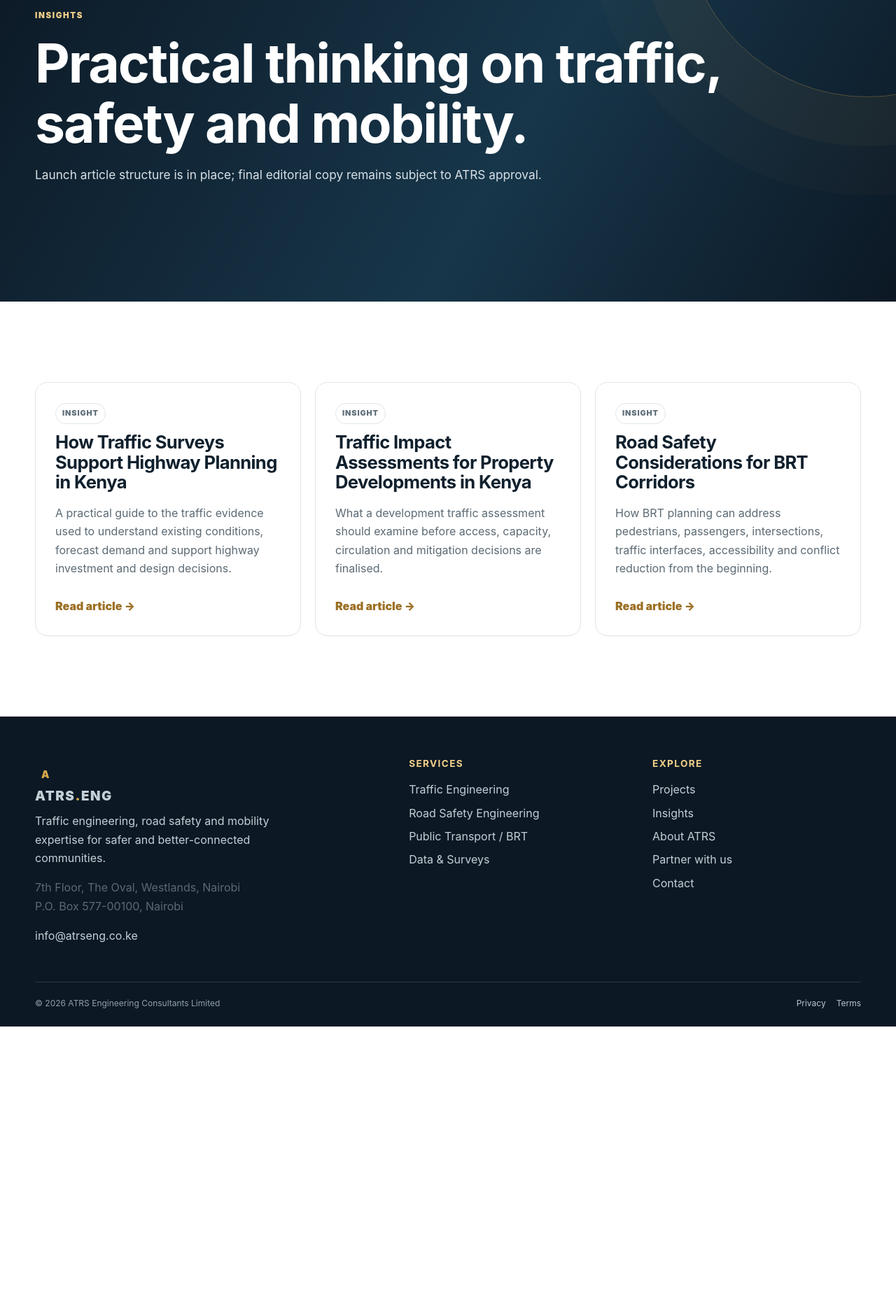
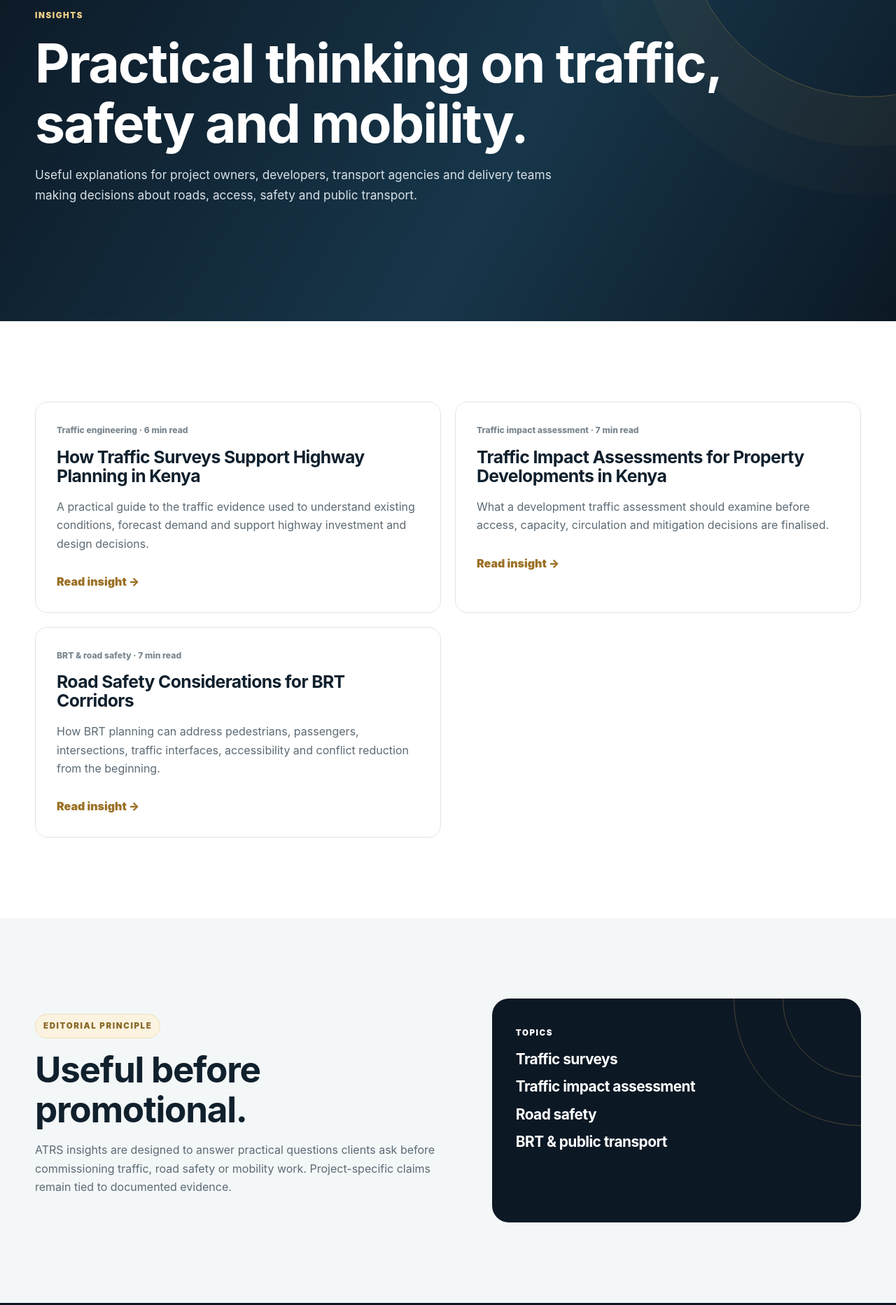
Before and after one commit to Quavyl1/atrsengneering, an Astro site: page /insights in a window 1280 px wide. Shown: the part 226-2091 px from the top of the page at 70% size. Before the commit the page ends 1693 px from the top, so only its background shows below. Built offline with nearby package versions, Linux system fonts and the light colour scheme; Astro itself is replaced by a stand-in of ours.

Commit message:
Rebuild insights hub with editorial content

```diff
--- a/src/pages/insights/index.astro
+++ b/src/pages/insights/index.astro
@@ -1,4 +1,10 @@
 ---
-import Base from '../../layouts/Base.astro'; import {insights} from '../../data/content';
+import Base from '../../layouts/Base.astro';
+import {insights} from '../../data/content';
+const schema={'@context':'https://schema.org','@type':'CollectionPage',name:'ATRS Engineering Insights',url:'https://atrseng.co.ke/insights/'};
 ---
-<Base title="Insights"><section class="hero"><div class="container"><span class="eyebrow">Insights</span><h1>Practical thinking on traffic, safety and mobility.</h1><p>Launch article structure is in place; final editorial copy remains subject to ATRS approval.</p></div></section><section class="section"><div class="container"><div class="grid">{insights.map(a=><article class="card"><span class="pill">Insight</span><h2 style="font-size:1.6rem">{a.title}</h2><p>{a.excerpt}</p><a class="link" href={'/insights/'+a.slug+'/'}>Read article →</a></article>)}</div></div></section></Base>
+<Base title="Insights" description="Practical ATRS insights on traffic surveys, traffic impact assessment, road safety, BRT and mobility planning." schema={schema}>
+<section class="hero"><div class="container"><span class="eyebrow">Insights</span><h1>Practical thinking on traffic, safety and mobility.</h1><p>Useful explanations for project owners, developers, transport agencies and delivery teams making decisions about roads, access, safety and public transport.</p></div></section>
+<section class="section"><div class="container"><div class="article-list">{insights.map(a=><article class="article-card"><div class="article-meta">{a.category} · {a.readTime}</div><h2>{a.title}</h2><p>{a.excerpt}</p><a class="link" href={'/insights/'+a.slug+'/'}>Read insight →</a></article>)}</div></div></section>
+<section class="section section-soft"><div class="container split"><div><span class="tag">Editorial principle</span><h2>Useful before promotional.</h2><p>ATRS insights are designed to answer practical questions clients ask before commissioning traffic, road safety or mobility work. Project-specific claims remain tied to documented evidence.</p></div><div class="feature-box"><span class="eyebrow">Topics</span><h3>Traffic surveys</h3><h3>Traffic impact assessment</h3><h3>Road safety</h3><h3>BRT & public transport</h3></div></div></section>
+</Base>
```
